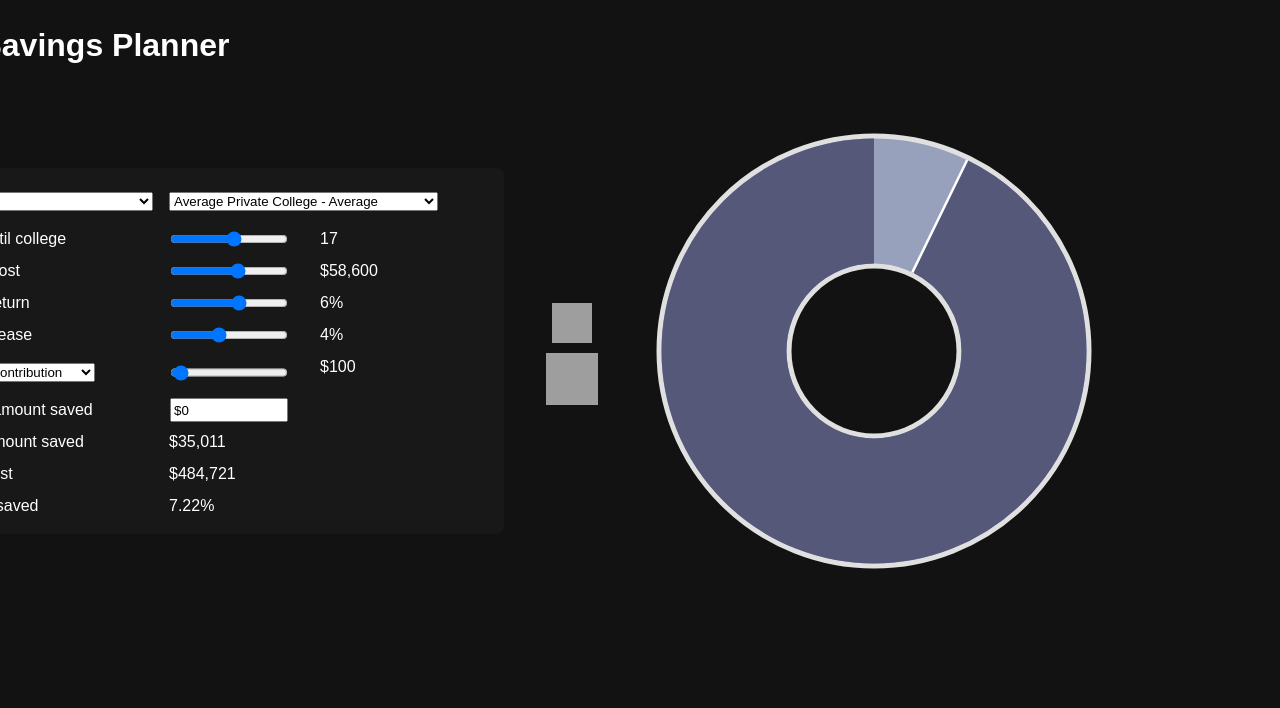
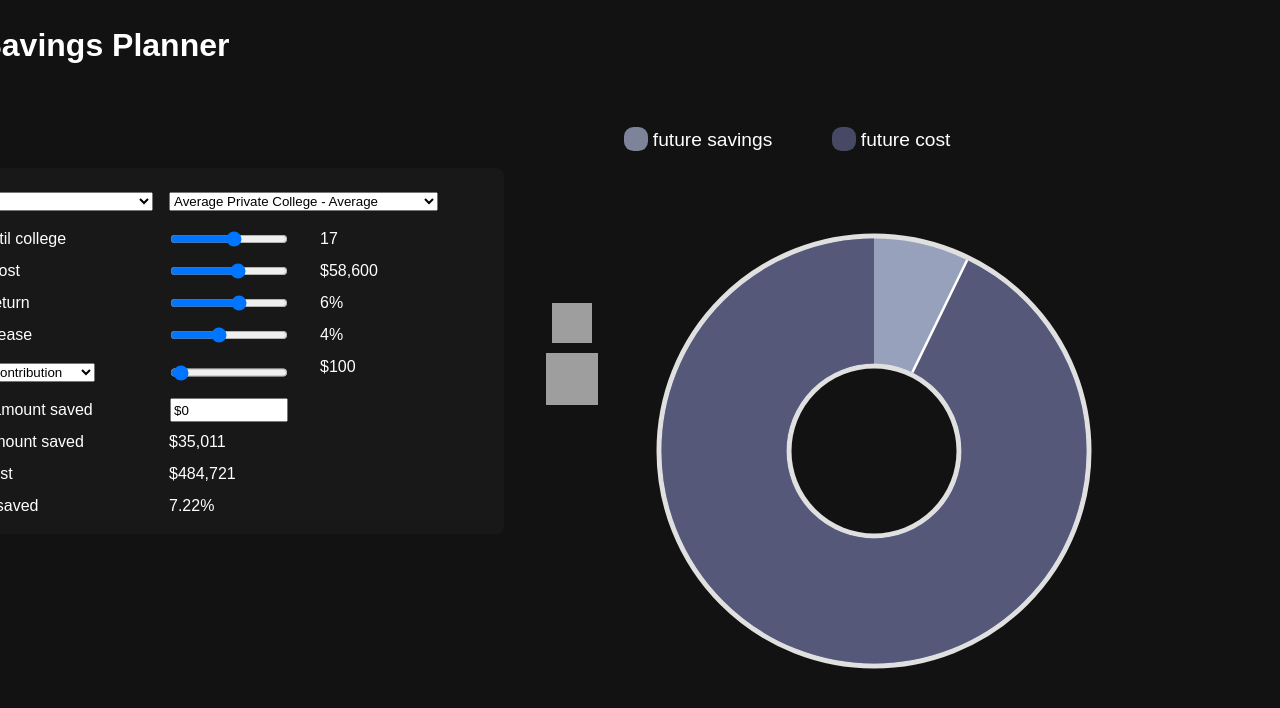
Before and after one commit to aokorodu/CollegeSavingsPlanner_React, a React (Vite) app in the folder CSP-react/: page / in a window 1280 px wide. Shown: the top 708 px of the page. Built offline with nearby package versions, Linux system fonts and the light colour scheme; grey boxes are pictures that could not be loaded.

Commit message:
refactored the key

```diff
--- a/CSP-react/src/App.css
+++ b/CSP-react/src/App.css
@@ -87,3 +87,12 @@ select {
   transition-duration: var(--transition-duration);
   transition-timing-function: ease-out;
 }
+
+.keyContainer {
+  position: relative;
+  width: 400px;
+  height: 100px;
+  display: flex;
+  flex-direction: row;
+  gap: 1rem;
+}
--- a/CSP-react/src/App.tsx
+++ b/CSP-react/src/App.tsx
@@ -9,6 +9,7 @@ import SliderHolder from './components/SlideHolder/SlideHolder';
 import InfoHolder from './components/InfoHolder/InfoHolder';
 import { getCollegesByState2, stateNames } from './data/costData';
 import GraphButton from './components/GraphButton/GraphButton';
+import KeyItem from './components/KeyItem/KeyItem';
 
 
 type College = {
@@ -63,6 +64,8 @@ function App() {
   // graph refs
   const pieChartRef = React.useRef<{ updatePercentage: (p: number) => void; updateColors: (c: string[]) => void } | null>(null);
   const barGraphRef = React.useRef<{ updateBarValues: (f: number, c: number[]) => void; updateaBarColors: (c: string[]) => void } | null>(null);
+  const costKeyRectRef = React.useRef<SVGRectElement | null>(null);
+  const savedKeyRectRef = React.useRef<SVGRectElement | null>(null);
 
   // dropdowns refs
   const stateDropdownRef = React.useRef<HTMLSelectElement>(null);
@@ -195,6 +198,8 @@ function App() {
       barGraphRef.current.updateBarValues(data.futureSaved, data.futureCost.yearlyCostByYear);
       barGraphRef.current.updateaBarColors(colors);
     }
+    costKeyRectRef.current?.setAttribute("fill", colors[1]);
+    savedKeyRectRef.current?.setAttribute("fill", colors[0]);
   }
 
   const getCollegeSelections = () => {
@@ -437,6 +442,11 @@ function App() {
         </div>
 
         <div id="graphContainer">
+          <div className="keyContainer">
+
+            <KeyItem label='future savings' ref={savedKeyRectRef} />
+            <KeyItem label='future cost' ref={costKeyRectRef} />
+          </div>
           <div className={`chartContainer ${pieChartActive ? '' : 'chartContainerHiddenLeft'}`}>
             <PieChart ref={pieChartRef} />
           </div>
--- a/CSP-react/src/components/BarGraph/BarGraph.tsx
+++ b/CSP-react/src/components/BarGraph/BarGraph.tsx
@@ -1,7 +1,6 @@
 import Bar from './Bar';
 import styles from './BarGraph.module.css';
 import React, { forwardRef, useImperativeHandle, useRef } from 'react';
-// import type { BarSizeProps } from './Bar';
 
 const years = ['first year', 'sohpmore', 'junior', 'senior'];
 
@@ -127,13 +126,14 @@ const BarGraph = forwardRef((props, ref) => {
                     </clipPath>
                 </defs>
 
-                <g id="key" transform='translate(490 -135)'>
+                {/* <g id="key" transform='translate(490 -135)'>
                     <rect ref={costKeyRectRef} x="0" y="0" width={50} height={50} fill="#ff0000ff" fillOpacity=".8" rx="20" ry="20" />
                     <text x={60} y={30} fill='#fff' stroke="none" fontSize={40} textAnchor="start" dominantBaseline="middle">Yearly Cost</text>
                     <rect ref={savedKeyRectRef} x="300" y="0" width={50} height={50} fill="#00ff00ff" fillOpacity=".8" rx="20" ry="20" />
                     <text x={360} y={30} fill='#fff' stroke="none" fontSize={40} textAnchor="start" dominantBaseline="middle">Yearly Saved</text>
 
-                </g>
+                </g> */}
+
 
                 <g id="background">
                     <rect x="-150" y="-150" width={vbWidth + 300} height={vbHeight + vbMargin * 2} fill="#fff" fillOpacity=".025" rx="20" ry="20" stroke="none" strokeOpacity="1" strokeWidth={5} />
--- /dev/null
+++ b/CSP-react/src/components/KeyItem/KeyItem.tsx
@@ -0,0 +1,18 @@
+import { forwardRef } from "react";
+
+type KeyLegendProps = {
+    label: string;
+};
+
+const KeyItem = forwardRef<SVGRectElement, KeyLegendProps>(({ label }: KeyLegendProps, ref) => (
+    <div>
+        <svg width={"100%"} height={"100%"} viewBox="0 0 400 100" fill="none" xmlns="http://www.w3.org/2000/svg">
+            <g id="key" >
+                <rect ref={ref} x="0" y="0" width={50} height={50} fill="#ff0000ff" fillOpacity=".8" rx="20" ry="20" />
+                <text x={60} y={30} fill='#fff' stroke="none" fontSize={40} textAnchor="start" dominantBaseline="middle">{label}</text>
+            </g>
+        </svg>
+    </div>
+));
+
+export default KeyItem;
```
